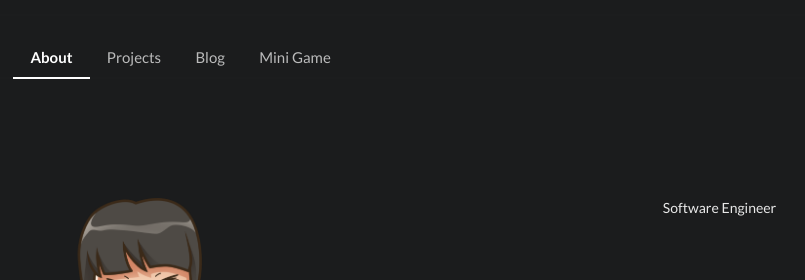
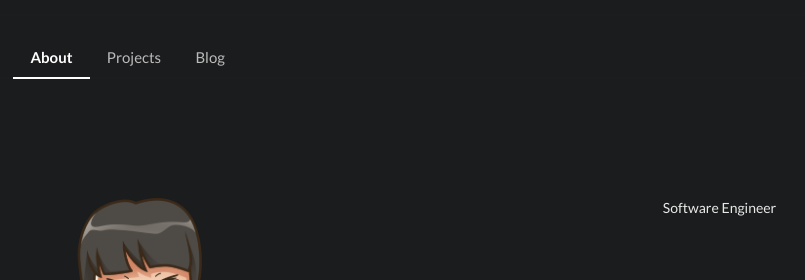
Before and after one commit to peterckim/website, a plain HTML site: page about.html in a window 1280 px wide. Shown: the top 280 px of the page, 137-942 px from the left. Drawn offline with Linux system fonts and the light colour scheme.

Commit message:
temporarily took out game

```diff
--- a/about.html
+++ b/about.html
@@ -17,7 +17,7 @@
           <a class="active item" href="about.html">About</a>
           <a href="projects.html" class="item">Projects</a>
           <a href="blog.html" class="item">Blog</a>
-          <a href="game.html" class="item">Mini Game</a>
+          <!-- <a href="game.html" class="item">Mini Game</a> -->
         </div>
       </div>
       <div class="ui container">
```
Also changed, not shown: blog.html (+1 -1 lines), index.html (+1 -1 lines), projects.html (+1 -1 lines).
